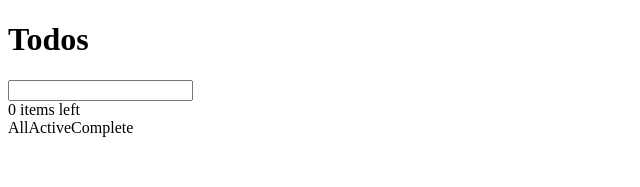
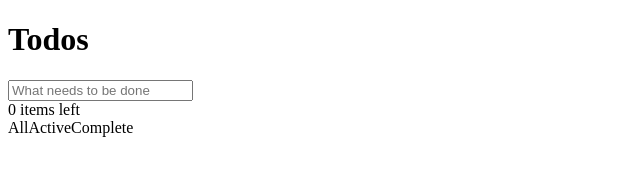
Before and after one commit to Yukiookami/todo-list-demo, a Vue app: page / in a window 1280 px wide. Shown: the top 187 px of the page, without its empty margins (0-640 px from the left). Built offline with nearby package versions, Linux system fonts and the light colour scheme.

Commit message:
增加少量html代码，增加css变量

```diff
--- a/src/components/HelloWorld.vue
+++ b/src/components/HelloWorld.vue
@@ -1,32 +1,37 @@
 <!--
  * @Author: zxy
  * @Date: 2022-04-10 10:40:51
- * @LastEditTime: 2022-04-16 12:09:20
+ * @LastEditTime: 2022-04-18 07:53:45
  * @FilePath: /todo-list/src/components/HelloWorld.vue
 -->
 <template>
-  <h1>{{ title }}</h1>
+  <div class="todo-list-main-sec">
+    <h1 class="todo-list-title">{{ title }}</h1>
 
-  <section>
-    <input type="text" v-model="state.inputValue">
+    <section class="todo-list-content-sec">
+      <div class="todo-list-input-box">
+        <input class="todo-list-input" type="text" placeholder="What needs to be done" v-model="state.inputValue">
+        <label class="todo-list-clicl-all" ></label>
+      </div>
       <!-- todoItem组件 -->
       <div></div>
       <!-- todoItem end -->
 
-    <div>
-      <div>
+      <div class="todo-list-footer">
+        <div class="todo-list-text-button-box">
           <span>{{ state.cont }} items left</span>
         </div>
 
         <div>
-        <span>All</span>
-        <span>Active</span>
-        <span>Complete</span>
+          <span class="filter-button click">All</span>
+          <span class="filter-button">Active</span>
+          <span class="filter-button">Complete</span>
         </div>
 
-      <div></div>
+        <div class="todo-list-text-button-box"></div>
       </div>
     </section>
+  </div>
 </template>
 
 <script setup>
```
Also changed, not shown: src/assets/css/_variables.scss (+9 -5 lines), src/assets/image/check.svg (added), src/assets/image/checked.svg (added). Lines whose indentation alone changed are shown as unchanged.
